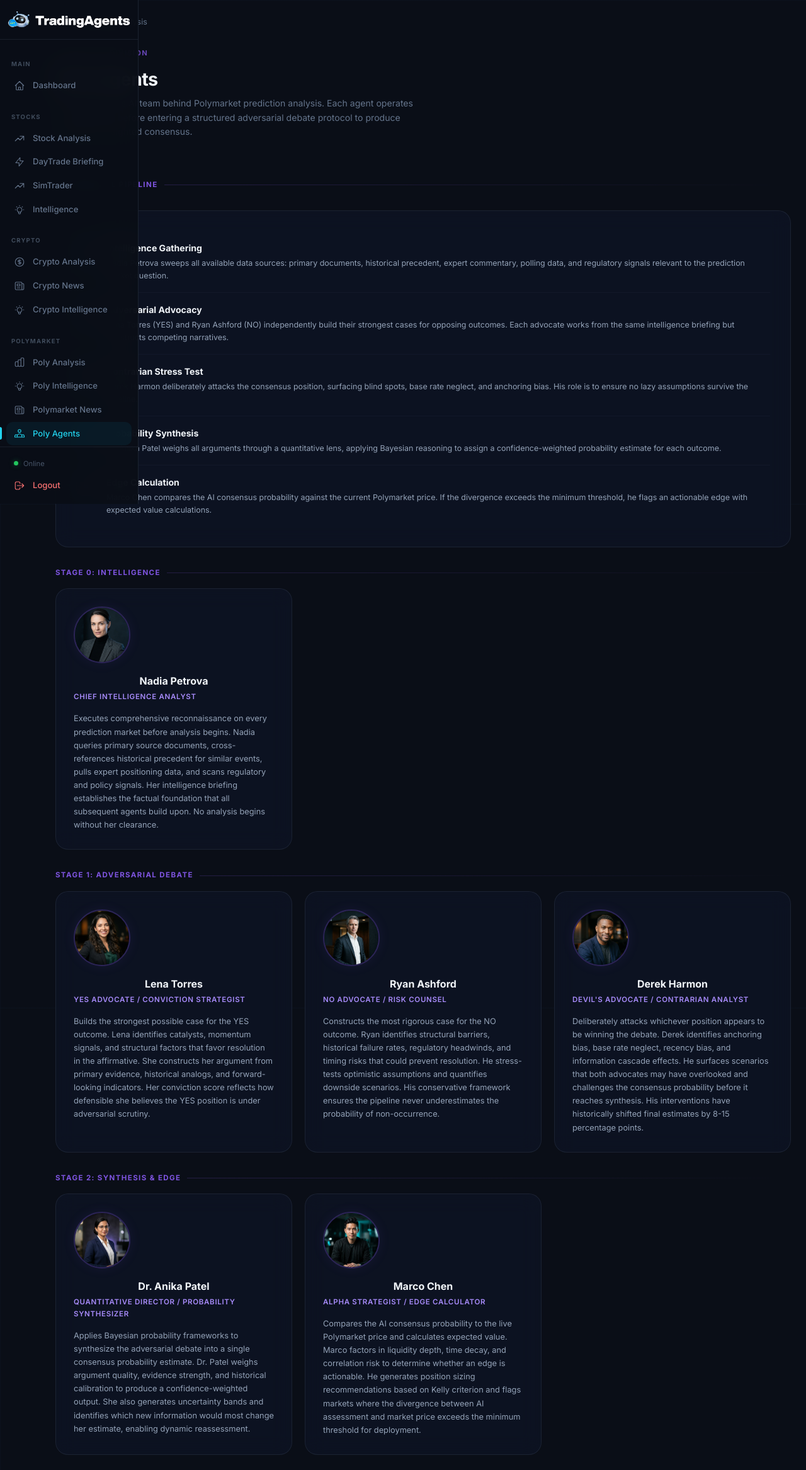
After one commit to bgalvan1277/tradingagents-dashboard, a FastAPI app: template app/templates/poly_agents.html in a window 1280 px wide. The commit adds this page. Shown: the whole page at 63% size. Run offline with FastAPI, Linux system fonts and the light colour scheme; the template is opened without the code that fills it, so the values that code supplies are empty; parts of the project's set-up code (start-up, migrations or seed data) failed here and were passed over; some libraries are stand-ins or nearby versions.

Commit message:
Add Polymarket section: sidebar, 4 pages (Analysis, Intelligence, News, Agents), 6 agent avatars

```diff
--- a/app/main.py
+++ b/app/main.py
@@ -9,7 +9,7 @@ load_dotenv(os.path.join(os.path.dirname(os.path.dirname(os.path.abspath(__file_
 from fastapi import FastAPI
 from fastapi.staticfiles import StaticFiles
 
-from app.routes import login, dashboard, portfolio, ticker, watchlist, history, run, status, about, intelligence, public, simtrader, briefing, crypto
+from app.routes import login, dashboard, portfolio, ticker, watchlist, history, run, status, about, intelligence, public, simtrader, briefing, crypto, polymarket
 
 app = FastAPI(
     title="TradingAgents Dashboard",
@@ -33,6 +33,7 @@ app.include_router(intelligence.router)
 app.include_router(public.router)
 app.include_router(simtrader.router)
 app.include_router(briefing.router)
+app.include_router(polymarket.router)
 
 # Serve static files (avatars, etc.)
 app.mount("/static", StaticFiles(directory="app/static"), name="static")
--- a/app/templates/base.html
+++ b/app/templates/base.html
@@ -221,6 +221,24 @@
                 <span>Crypto Intelligence</span>
             </a>
 
+            <div class="sb-group-label"><span>Polymarket</span></div>
+            <a href="/poly/analysis" class="sb-link {% if active_page == 'poly_analysis' %}sb-active{% endif %}">
+                <svg width="18" height="18" fill="none" stroke="currentColor" viewBox="0 0 24 24"><path stroke-linecap="round" stroke-linejoin="round" stroke-width="1.5" d="M9 19v-6a2 2 0 00-2-2H5a2 2 0 00-2 2v6a2 2 0 002 2h2a2 2 0 002-2zm0 0V9a2 2 0 012-2h2a2 2 0 012 2v10m-6 0a2 2 0 002 2h2a2 2 0 002-2m0 0V5a2 2 0 012-2h2a2 2 0 012 2v14a2 2 0 01-2 2h-2a2 2 0 01-2-2z"/></svg>
+                <span>Poly Analysis</span>
+            </a>
+            <a href="/poly/intelligence" class="sb-link {% if active_page == 'poly_intel' %}sb-active{% endif %}">
+                <svg width="18" height="18" fill="none" stroke="currentColor" viewBox="0 0 24 24"><path stroke-linecap="round" stroke-linejoin="round" stroke-width="1.5" d="M9.663 17h4.673M12 3v1m6.364 1.636l-.707.707M21 12h-1M4 12H3m3.343-5.657l-.707-.707m2.828 9.9a5 5 0 117.072 0l-.548.547A3.374 3.374 0 0014 18.469V19a2 2 0 11-4 0v-.531c0-.895-.356-1.754-.988-2.386l-.548-.547z"/></svg>
+                <span>Poly Intelligence</span>
+            </a>
+            <a href="/poly/news" class="sb-link {% if active_page == 'poly_news' %}sb-active{% endif %}">
+                <svg width="18" height="18" fill="none" stroke="currentColor" viewBox="0 0 24 24"><path stroke-linecap="round" stroke-linejoin="round" stroke-width="1.5" d="M19 20H5a2 2 0 01-2-2V6a2 2 0 012-2h10a2 2 0 012 2v1m2 13a2 2 0 01-2-2V7m2 13a2 2 0 002-2V9a2 2 0 00-2-2h-2m-4-3H9M7 16h6M7 8h6v4H7V8z"/></svg>
+                <span>Polymarket News</span>
+            </a>
+            <a href="/poly/agents" class="sb-link {% if active_page == 'poly_agents' %}sb-active{% endif %}">
+                <svg width="18" height="18" fill="none" stroke="currentColor" viewBox="0 0 24 24"><path stroke-linecap="round" stroke-linejoin="round" stroke-width="1.5" d="M17 20h5v-2a3 3 0 00-5.356-1.857M17 20H7m10 0v-2c0-.656-.126-1.283-.356-1.857M7 20H2v-2a3 3 0 015.356-1.857M7 20v-2c0-.656.126-1.283.356-1.857m0 0a5.002 5.002 0 019.288 0M15 7a3 3 0 11-6 0 3 3 0 016 0z"/></svg>
+                <span>Poly Agents</span>
+            </a>
+
             <div class="sb-group-label"><span>Research</span></div>
             <a href="/the-process" class="sb-link {% if active_page == 'process' %}sb-active{% endif %}">
                 <svg width="18" height="18" fill="none" stroke="currentColor" viewBox="0 0 24 24"><path stroke-linecap="round" stroke-linejoin="round" stroke-width="1.5" d="M19.428 15.428a2 2 0 00-1.022-.547l-2.387-.477a6 6 0 00-3.86.517l-.318.158a6 6 0 01-3.86.517L6.05 15.21a2 2 0 00-1.806.547M8 4h8l-1 1v5.172a2 2 0 00.586 1.414l5 5c1.26 1.26.367 3.414-1.415 3.414H4.828c-1.782 0-2.674-2.154-1.414-3.414l5-5A2 2 0 009 10.172V5L8 4z"/></svg>
--- /dev/null
+++ b/app/templates/poly_agents.html
@@ -0,0 +1,129 @@
+{% extends "base.html" %}
+{% set active_page = 'poly_agents' %}
+
+{% block title %}Poly Agents{% endblock %}
+{% block meta_description %}Meet the autonomous AI agents powering Polymarket prediction analysis{% endblock %}
+
+{% block content %}
+<style>
+.poly-hero{padding:1.5rem 0 2rem}
+.poly-hero h1{font-size:1.8rem;font-weight:800;color:#f1f5f9;margin:0 0 .35rem;letter-spacing:-.02em}
+.poly-hero p{font-size:.88rem;color:#64748b;max-width:620px;line-height:1.6;margin:0}
+.section-label{display:flex;align-items:center;gap:10px;margin:2rem 0 1rem;font-size:.72rem;font-weight:700;color:rgba(139,92,246,.9);text-transform:uppercase;letter-spacing:.12em}
+.section-label::after{content:'';flex:1;height:1px;background:linear-gradient(90deg,rgba(139,92,246,.2),transparent)}
+.agent-grid{display:grid;grid-template-columns:repeat(auto-fill,minmax(280px,1fr));gap:1.25rem}
+.agent-card{background:rgba(15,23,42,.55);backdrop-filter:blur(16px);border:1px solid rgba(71,85,105,.25);border-radius:20px;padding:28px;text-align:center;transition:all .3s}
+.agent-card:hover{border-color:rgba(139,92,246,.2);box-shadow:0 0 30px rgba(139,92,246,.06);transform:translateY(-3px)}
+.agent-card img{width:90px;height:90px;border-radius:50%;object-fit:cover;margin-bottom:16px;border:2.5px solid rgba(139,92,246,.25);box-shadow:0 0 20px rgba(139,92,246,.08)}
+.agent-card h3{font-size:1rem;font-weight:700;color:#f1f5f9;margin:0 0 4px}
+.agent-card .title{font-size:.72rem;font-weight:600;color:#a78bfa;text-transform:uppercase;letter-spacing:.06em;margin:0 0 14px}
+.agent-card p{font-size:.8rem;color:#94a3b8;line-height:1.65;margin:0;text-align:left}
+.flow-container{background:rgba(15,23,42,.55);backdrop-filter:blur(16px);border:1px solid rgba(71,85,105,.25);border-radius:20px;padding:32px;margin:2rem 0}
+.flow-step{display:flex;align-items:flex-start;gap:16px;padding:16px 0;border-bottom:1px solid rgba(71,85,105,.1)}
+.flow-step:last-child{border-bottom:none}
+.flow-num{width:32px;height:32px;border-radius:10px;background:rgba(139,92,246,.1);border:1px solid rgba(139,92,246,.2);display:flex;align-items:center;justify-content:center;font-size:.75rem;font-weight:800;color:#a78bfa;flex-shrink:0}
+.flow-step h4{font-size:.88rem;font-weight:700;color:#f1f5f9;margin:0 0 4px}
+.flow-step p{font-size:.78rem;color:#94a3b8;margin:0;line-height:1.6}
+</style>
+
+<a href="/poly/analysis" style="display:inline-flex;align-items:center;gap:6px;font-size:.78rem;color:#64748b;text-decoration:none;margin-bottom:.5rem">
+    <svg width="14" height="14" fill="none" stroke="currentColor" viewBox="0 0 24 24"><path stroke-linecap="round" stroke-linejoin="round" stroke-width="2" d="M15 19l-7-7 7-7"/></svg>
+    Back to Poly Analysis
+</a>
+
+<div class="poly-hero">
+    <p style="font-size:.7rem;font-weight:700;color:rgba(139,92,246,.7);text-transform:uppercase;letter-spacing:.12em;margin-bottom:10px">Prediction Division</p>
+    <h1>Poly Agents</h1>
+    <p>The autonomous AI team behind Polymarket prediction analysis. Each agent operates independently before entering a structured adversarial debate protocol to produce probability-weighted consensus.</p>
+</div>
+
+<!-- Pipeline Overview -->
+<div class="section-label">Adversarial Pipeline</div>
+<div class="flow-container">
+    <div class="flow-step">
+        <div class="flow-num">1</div>
+        <div>
+            <h4>Intelligence Gathering</h4>
+            <p>Nadia Petrova sweeps all available data sources: primary documents, historical precedent, expert commentary, polling data, and regulatory signals relevant to the prediction market question.</p>
+        </div>
+    </div>
+    <div class="flow-step">
+        <div class="flow-num">2</div>
+        <div>
+            <h4>Adversarial Advocacy</h4>
+            <p>Lena Torres (YES) and Ryan Ashford (NO) independently build their strongest cases for opposing outcomes. Each advocate works from the same intelligence briefing but constructs competing narratives.</p>
+        </div>
+    </div>
+    <div class="flow-step">
+        <div class="flow-num">3</div>
+        <div>
+            <h4>Contrarian Stress Test</h4>
+            <p>Derek Harmon deliberately attacks the consensus position, surfacing blind spots, base rate neglect, and anchoring bias. His role is to ensure no lazy assumptions survive the pipeline.</p>
+        </div>
+    </div>
+    <div class="flow-step">
+        <div class="flow-num">4</div>
+        <div>
+            <h4>Probability Synthesis</h4>
+            <p>Dr. Anika Patel weighs all arguments through a quantitative lens, applying Bayesian reasoning to assign a confidence-weighted probability estimate for each outcome.</p>
+        </div>
+    </div>
+    <div class="flow-step">
+        <div class="flow-num">5</div>
+        <div>
+            <h4>Edge Calculation</h4>
+            <p>Marco Chen compares the AI consensus probability against the current Polymarket price. If the divergence exceeds the minimum threshold, he flags an actionable edge with expected value calculations.</p>
+        </div>
+    </div>
+</div>
+
+<!-- Agent Profiles -->
+<div class="section-label">Stage 0: Intelligence</div>
+<div class="agent-grid">
+    <div class="agent-card">
+        <img src="/static/avatars/nadia_petrova.png" alt="Nadia Petrova">
+        <h3>Nadia Petrova</h3>
+        <p class="title">Chief Intelligence Analyst</p>
+        <p>Executes comprehensive reconnaissance on every prediction market before analysis begins. Nadia queries primary source documents, cross-references historical precedent for similar events, pulls expert positioning data, and scans regulatory and policy signals. Her intelligence briefing establishes the factual foundation that all subsequent agents build upon. No analysis begins without her clearance.</p>
+    </div>
+</div>
+
+<div class="section-label">Stage 1: Adversarial Debate</div>
+<div class="agent-grid">
+    <div class="agent-card">
+        <img src="/static/avatars/lena_torres.png" alt="Lena Torres">
+        <h3>Lena Torres</h3>
+        <p class="title">YES Advocate / Conviction Strategist</p>
+        <p>Builds the strongest possible case for the YES outcome. Lena identifies catalysts, momentum signals, and structural factors that favor resolution in the affirmative. She constructs her argument from primary evidence, historical analogs, and forward-looking indicators. Her conviction score reflects how defensible she believes the YES position is under adversarial scrutiny.</p>
+    </div>
+    <div class="agent-card">
+        <img src="/static/avatars/ryan_ashford.png" alt="Ryan Ashford">
+        <h3>Ryan Ashford</h3>
+        <p class="title">NO Advocate / Risk Counsel</p>
+        <p>Constructs the most rigorous case for the NO outcome. Ryan identifies structural barriers, historical failure rates, regulatory headwinds, and timing risks that could prevent resolution. He stress-tests optimistic assumptions and quantifies downside scenarios. His conservative framework ensures the pipeline never underestimates the probability of non-occurrence.</p>
+    </div>
+    <div class="agent-card">
+        <img src="/static/avatars/derek_harmon.png" alt="Derek Harmon">
+        <h3>Derek Harmon</h3>
+        <p class="title">Devil's Advocate / Contrarian Analyst</p>
+        <p>Deliberately attacks whichever position appears to be winning the debate. Derek identifies anchoring bias, base rate neglect, recency bias, and information cascade effects. He surfaces scenarios that both advocates may have overlooked and challenges the consensus probability before it reaches synthesis. His interventions have historically shifted final estimates by 8-15 percentage points.</p>
+    </div>
+</div>
+
+<div class="section-label">Stage 2: Synthesis & Edge</div>
+<div class="agent-grid">
+    <div class="agent-card">
+        <img src="/static/avatars/anika_patel.png" alt="Dr. Anika Patel">
+        <h3>Dr. Anika Patel</h3>
+        <p class="title">Quantitative Director / Probability Synthesizer</p>
+        <p>Applies Bayesian probability frameworks to synthesize the adversarial debate into a single consensus probability estimate. Dr. Patel weighs argument quality, evidence strength, and historical calibration to produce a confidence-weighted output. She also generates uncertainty bands and identifies which new information would most change her estimate, enabling dynamic reassessment.</p>
+    </div>
+    <div class="agent-card">
+        <img src="/static/avatars/marco_chen.png" alt="Marco Chen">
+        <h3>Marco Chen</h3>
+        <p class="title">Alpha Strategist / Edge Calculator</p>
+        <p>Compares the AI consensus probability to the live Polymarket price and calculates expected value. Marco factors in liquidity depth, time decay, and correlation risk to determine whether an edge is actionable. He generates position sizing recommendations based on Kelly criterion and flags markets where the divergence between AI assessment and market price exceeds the minimum threshold for deployment.</p>
+    </div>
+</div>
+
+{% endblock %}
```
Also changed, not shown: app/routes/polymarket.py (added, +50 -0 lines), app/templates/poly_analysis.html (added, +39 -0 lines), app/templates/poly_intelligence.html (added, +29 -0 lines), app/templates/poly_news.html (added, +29 -0 lines), app/static/avatars/anika_patel.png (added), app/static/avatars/derek_harmon.png (added), app/static/avatars/lena_torres.png (added), app/static/avatars/marco_chen.png (added), app/static/avatars/nadia_petrova.png (added), app/static/avatars/ryan_ashford.png (added).
